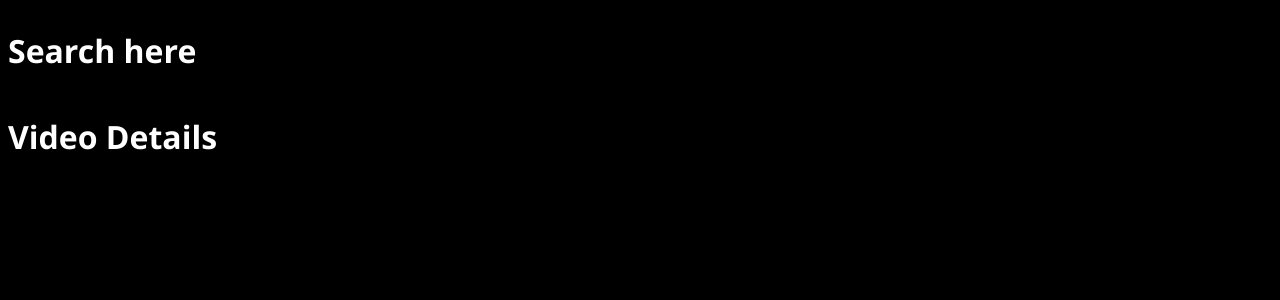
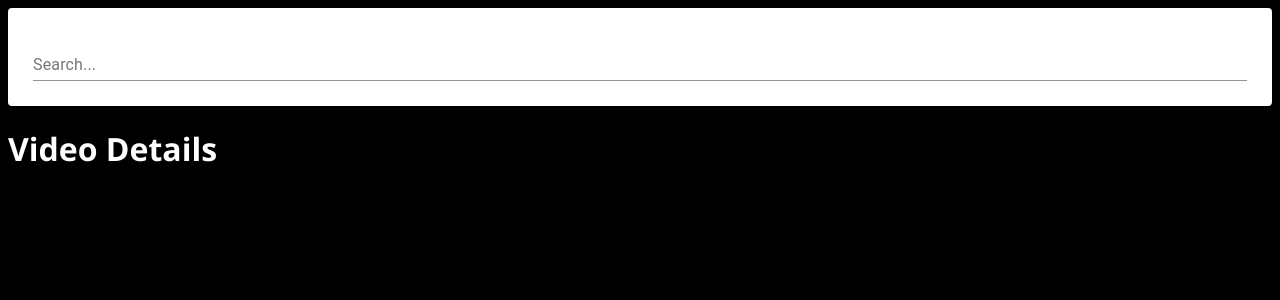
Before and after one commit to argenis0409/mini-youtube-app, a React app: page / in a window 1280 px wide. Shown: the top 300 px of the page. Built offline with nearby package versions, Linux system fonts and the light colour scheme.

Commit message:
modified the search component

```diff
--- a/src/components/Search.js
+++ b/src/components/Search.js
@@ -1,14 +1,22 @@
 import React, { Component } from 'react'
+import { Paper, TextField } from '@material-ui/core';
 
 export default class Search extends Component {
     state = {
         searchItem: '',
     }
+
+    handleChange = (e) => {
+        this.setState({ searchItem: e.target.value })
+    }
+
     render() {
         return (
-            <div>
-                <h1>Search here</h1>
-            </div>
+           <Paper elevation={6} style={{ padding: '25px'}}>
+               <form onSubmit={this.handleSubmit}>
+                   <TextField fullWidth label='Search...' onChange={this.handleChange} />
+               </form>
+           </Paper>
         )
     }
 }
```
